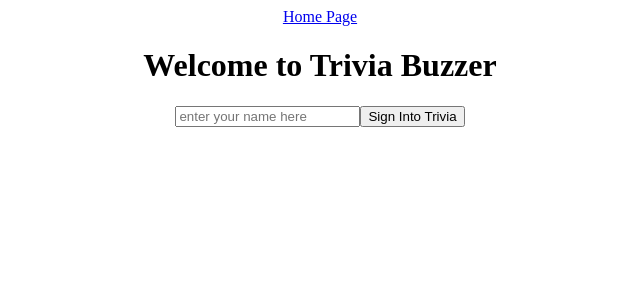
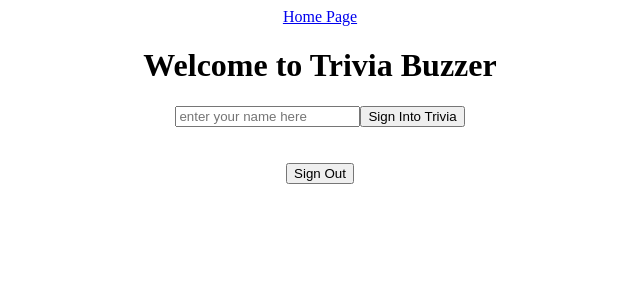
Before and after one commit to jastiglioni/Jeopardy, a React (Create React App) app: page /buzzer in a window 1280 px wide. Shown: the top 300 px of the page, without its empty margins (320-960 px from the left). Built offline with nearby package versions, Linux system fonts and the light colour scheme; no server answers.

Commit message:
some stuff aint workin

```diff
--- a/src/components/Buzzer.js
+++ b/src/components/Buzzer.js
@@ -5,7 +5,7 @@ import { Link } from 'react-router-dom'
 //import db from './dbConfig'
 import * as FireStoreService from '../services/dbConfig'
 
-const auth = FireStoreService.auth
+//const auth = FireStoreService.auth
 
 
 
@@ -32,10 +32,11 @@ const SignIn = (props) => {
 
 function SignOut() {
 
-    const signOut = () => {
+    const signOut = (e) => {
+      e.preventDefault()
       FireStoreService.signOut()
     }
-  return auth.currentUser && (
+  return (
     <button className="sign-out" onClick={signOut}>Sign Out</button>
   )
 }
@@ -43,19 +44,7 @@ function SignOut() {
 const Button = (props) => {
   const [click, setClick] = useState('Blue')
   const [name, setName] = useState(props.name)
-  //const docRef = firestore.collection("cities").doc("SF");
 
-//   const hook = () => {FireStoreService.getButtonStatus(doc => {
-//     if (doc.data().name === name) {
-//       console.log("the props name is: ", name);
-//       setClick('Green')
-//     } else if (doc.data().name === "Buzzer Active") {
-//       setClick('Blue')
-//     } else {
-//       setClick('Red')
-//     }
-//   })
-// }
 
 const hook = () => {
   const unsubscribe = FireStoreService.getButtonStatus({
@@ -104,7 +93,8 @@ const hook = () => {
 
   const toggleBuzzerBar = async(e) => {
     e.preventDefault();
-    FireStoreService.toggleBuzzBar((await FireStoreService.getBuzzBarStatus()).data().status)
+    //FireStoreService.toggleBuzzBar((await FireStoreService.getBuzzBarStatus()).data().status)
+    FireStoreService.toggleBuzzBar()
     //console.log((await FireStoreService.getBuzzBarStatus()).data())
   }
 
@@ -128,7 +118,7 @@ const hook = () => {
 
  function Buzzer() {
 
-  const [user] = useAuthState(auth)
+  const [user] = useAuthState(FireStoreService.auth)
   const [name, setName] = useState('')
 
   const setUser = (e) => {
--- a/src/components/TriviaBoard.js
+++ b/src/components/TriviaBoard.js
@@ -43,7 +43,7 @@ const TriviaBoard = (props) => {
     <div className="App">
       <button style={col}>CITIES & COUNTRIES</button>
       {tiles.map(obj => <Tile func={() => setQuestion(obj)} key={obj.text} tile={obj.value} />)}
-        {/* <Popup func={() => togglePopup()} answer={answer} trigger={popup} text={q2} audio={audio} /> */}
+        <Popup func={() => togglePopup()} answer={answer} trigger={popup} text={q2} audio={audio} />
     </div>
 
 
--- a/src/components/trivia/Popup.css
+++ b/src/components/trivia/Popup.css
@@ -16,10 +16,22 @@
     align-items: center;
 }
 
-.popup .buzzbar {
-    width: 77%;
-    background-color: yellowgreen;
+.popup .buzzbartrue {
+    width: 69%;
+    background-color: rgb(255, 238, 0);
+    border-style: solid;
+    border-color: yellow;
     font-size: 25px;
+    border-radius: 25px;
+    font-family: korinna;
+    src: url(Korinna-Regular.otf)
+}
+
+.popup .buzzbarfalse {
+    width: 65%;
+    background-color: #0309B8;
+    font-size: 25px;
+    color: #0309B8;
 }
 
 
@@ -51,6 +63,7 @@
     color: whitesmoke;
     text-shadow: 3px 3px 0.075em black;
     font-size: 45px;
+    font-family: Kor;
 }
 
 .popup-inner .close-btn {
--- a/src/components/trivia/Popup.js
+++ b/src/components/trivia/Popup.js
@@ -1,92 +1,87 @@
-// import React, {useState, useEffect} from 'react'
-// import './Popup.css'
-// import Play from './Play'
-// import Answer from './Answer'
-// import db from '../dbConfig'
-// //const firestore = db.firestore()
-// const firestore = db.firestore()
-
-
-// const Popup = (props) => {
-
-//     const docRef = firestore.collection("trivia").doc("Buzzer");
-//     const docRefBuzzBar = firestore.collection("trivia").doc("Bar");
-//     //const docRef = db.firestore().collection("cities").doc("SF");
+import React, {useState, useEffect} from 'react'
+import './Popup.css'
+import Play from './Play'
+import Answer from './Answer'
+import * as FireStoreService from '../../services/dbConfig'
 
 
 
-//     var buzzerName = "jhaha"
-//     var buzzerStatus = true
+const Popup = (props) => {
+
+const [name, setName] = useState('')
+const [barStatus, setBarStatus] = useState(true)
+
+
+const hook = () => {
+    const unsubscribe = FireStoreService.getButtonStatus({
+      next: dbSnapshot => {
+        setName(dbSnapshot.data().name)
+        // setBarStatus(dbSnapshot.doc("Buzzer").data().status)
+      },
+      error: () => console.log("there is an error with hook on popup")
+    })
+    return unsubscribe
+  }
+
+// const hook = () => {
+//     const unsubscribe = FireStoreService.getDB({
+//       next: dbSnapshot => {
+//         setName(dbSnapshot.doc("Buzzer").data().name)
+//         setBarStatus(dbSnapshot.doc("Bar").data().status)
+//       },
+//       error: () => console.log("there is an error with hook on popup")
+//     })
+//     return unsubscribe
+//   }
+
+//   const hook2 = () => {
+//       const unsubscribe = FireStoreService.getButtonStatus({
+//           next: dbSnapshot => {
+//             setBarStatus(dbSnapshot.data().status)
+//           }
+//       })
+//       return unsubscribe
+//   }
+
+    useEffect(hook, [setName, setBarStatus])
+    //useEffect(hook2, [setBarStatus])
+
+  console.log("bar status is ", barStatus);
+
+    const [ansFlag, setAnsFlag] = useState(false)
+    const toggleAnswer = () => {
+        setAnsFlag(!ansFlag)
+        console.log(ansFlag);
+    }
+
+    const popupToggle = (f) => {
+        setAnsFlag(false)
+        return f()
+    }
 
 
 
 
+    return (props.trigger) ? (
+        <div className='popup'>
 
 
-// const setName = async () => {
-//     await docRef.get().then(doc => {
-//         if (doc.exists) {
-//             return doc.data().name
-//         } else {
-//             console.log("doc doesnt exist");
-//         }
-//     })
-// }
+            <div className={`buzzbar${barStatus}`}>{name}</div>
 
 
-//     const [ansFlag, setAnsFlag] = useState(false)
-//     const toggleAnswer = () => {
-//         setAnsFlag(!ansFlag)
-//         console.log(ansFlag);
-//     }
-
-//     const popupToggle = (f) => {
-//         setAnsFlag(false)
-//         return f()
-//     }
+            <div className='popup-inner'>
+                <div className='close-btn'>
+                <button onClick={toggleAnswer}>Answer</button>
+                <button onClick={() => popupToggle(props.func)} >X</button>
+                </div>
+                    <p className='text'>{props.text}</p>
 
 
-//     // docRefBuzzBar.onSnapshot(doc => {
-//     //     if (doc.exist) {
-//     //     console.log("doc exists")
-//     //     buzzerStatus = doc.data().status
-//     //     }
-//     // })
+                    <Answer flag={ansFlag} answer={props.answer} />
+                    <Play audio={props.audio}/>
+            </div>
+        </div>
+    ) :''
+}
 
-
-// //     const hook = () => { docRefBuzzBar.onSnapshot(doc => {
-// //         if (doc.exist)
-// //         console.log("doc exists");
-// //         setBuzzerStatus(doc.data().status)
-// //     })
-// // }
-
-// //     useEffect(hook, [])
-
-
-
-
-
-//     return (props.trigger) ? (
-//         <div className='popup'>
-
-
-//             <div className="buzzbar">{() => setName}</div>
-
-
-//             <div className='popup-inner'>
-//                 <div className='close-btn'>
-//                 <button onClick={toggleAnswer}>Answer</button>
-//                 <button onClick={() => popupToggle(props.func)} >X</button>
-//                 </div>
-//                     <p className='text'>{props.text}</p>
-
-
-//                     <Answer flag={ansFlag} answer={props.answer} />
-//                     <Play audio={props.audio}/>
-//             </div>
-//         </div>
-//     ) :''
-// }
-
-// export default Popup
+export default Popup
--- a/src/services/dbConfig.js
+++ b/src/services/dbConfig.js
@@ -18,7 +18,11 @@ var firebaseConfig = {
   const docRefBuzzUser = db.collection("trivia").doc("Buzzer")
   const docRefBuzzStatus = db.collection("trivia").doc("Bar")
 
-
+export const getDB = (observer) => {
+  return (
+    db.onSnapshot(observer)
+  )
+}
 
   export const signInAnon = () => {
     return (
@@ -30,9 +34,9 @@ var firebaseConfig = {
   }
 
   export const signOut = () => {
-    return (
-      auth.signOut()
-    )
+    return auth.onAuthStateChanged(user => {
+      user.signOut()
+    })
   }
 
   export const getBuzzUser = async () => {
@@ -40,6 +44,8 @@ var firebaseConfig = {
       await docRefBuzzUser.get()
     )
   }
+
+
 
   export const setBuzzUser = async (name) => {
     return (
@@ -52,11 +58,14 @@ var firebaseConfig = {
 
   // this function returns Bar doc in firebase
   // must specify doc.data().status to get status
-  export const getBuzzBarStatus = async () => {
+  export const getDbSnapshot =  (observer) => {
     return (
-      await docRefBuzzStatus.get()
+      db.collection("trivia").onSnapshot(observer)
     )
   }
+
+
+
 
   export const resetBuzzUser = async () => {
     return (
@@ -67,12 +76,12 @@ var firebaseConfig = {
     )
   }
 
-  export const toggleBuzzBar = async (status) => {
+  export const toggleBuzzBar = async () => {
    return (
-      await docRefBuzzStatus.update({
-        status: !status
-      })
-    )
+     docRefBuzzStatus.update({
+       status: !getDbSnapshot.doc("Bar").data().status
+     })
+   )
   }
 
   export const getButtonStatus = (observer) => {
```
